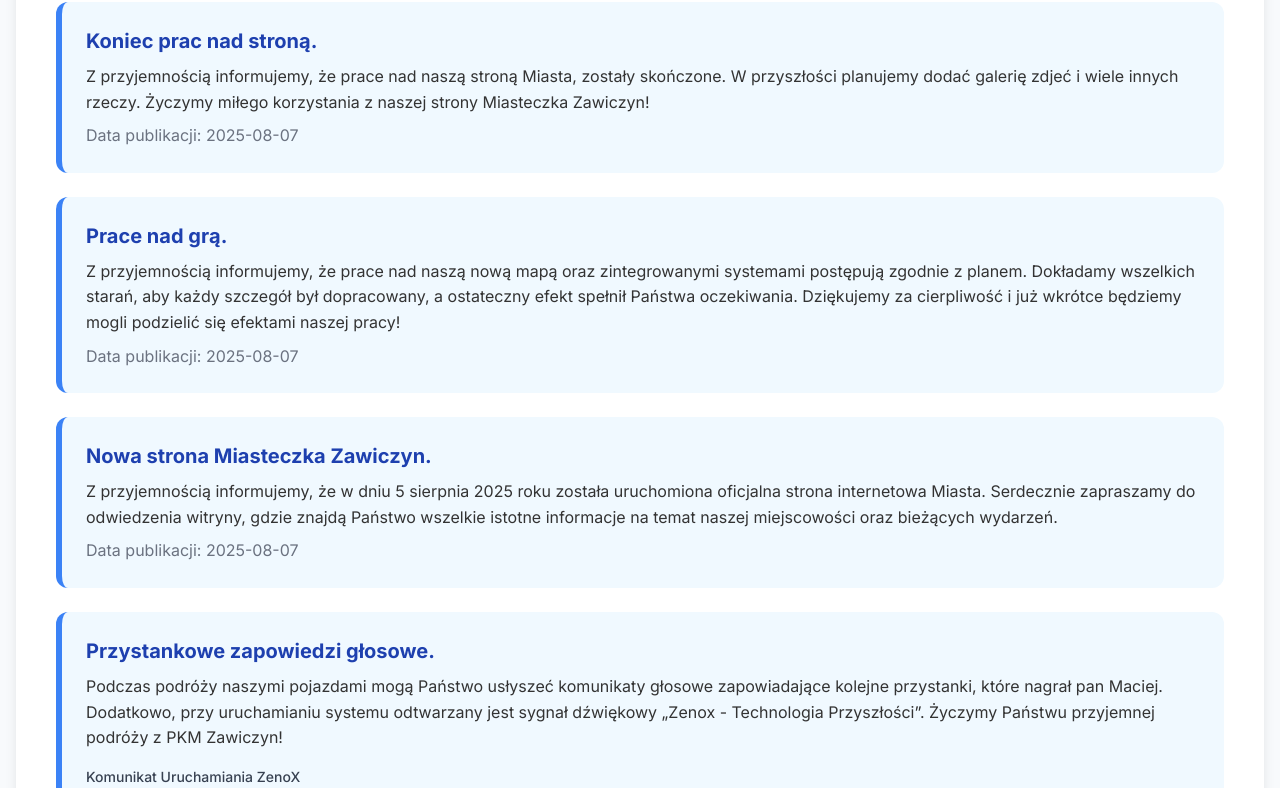
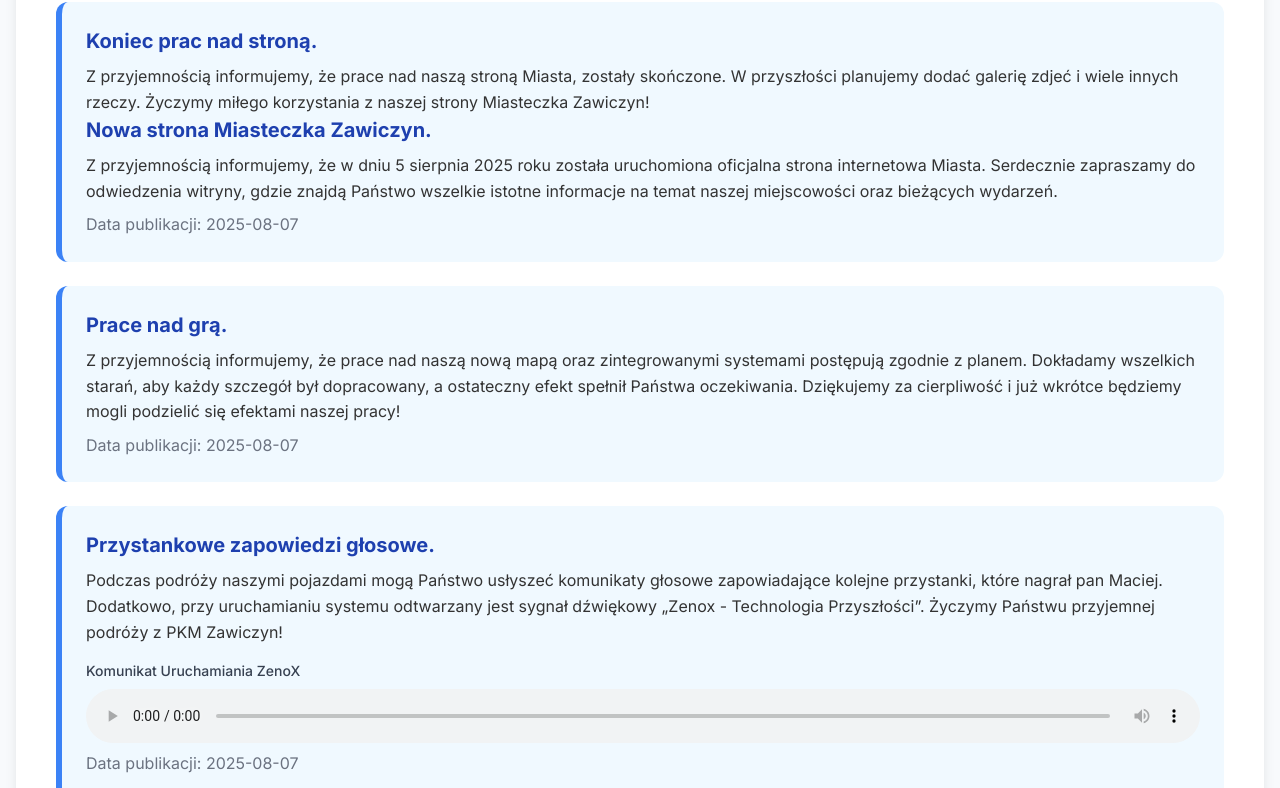
Before and after one commit to MiasteczkoZawiczyn/ZawiczynMIASTECZKO, a plain HTML site: page index.html in a window 1280 px wide. Shown: the part 306-1094 px from the top of the page. Drawn offline with nearby package versions, Linux system fonts and the light colour scheme.

Commit message:
index.html

```diff
--- a/index.html
+++ b/index.html
@@ -202,17 +202,13 @@
                 <div class="announcement-item">
                     <h3>Koniec prac nad stroną.</h3>
                     <p>Z przyjemnością informujemy, że prace nad naszą stroną Miasta, zostały skończone. W przyszłości planujemy dodać galerię zdjeć i wiele innych rzeczy. Życzymy miłego korzystania z naszej strony Miasteczka Zawiczyn!</p>
+                    <h3>Nowa strona Miasteczka Zawiczyn.</h3>
+                    <p>Z przyjemnością informujemy, że w dniu 5 sierpnia 2025 roku została uruchomiona oficjalna strona internetowa Miasta. Serdecznie zapraszamy do odwiedzenia witryny, gdzie znajdą Państwo wszelkie istotne informacje na temat naszej miejscowości oraz bieżących wydarzeń.</p>
                     <p class="text-sm text-gray-500 mt-2">Data publikacji: 2025-08-07</p>
                 </div>
-
                 <div class="announcement-item">
                     <h3>Prace nad grą.</h3>
                     <p>Z przyjemnością informujemy, że prace nad naszą nową mapą oraz zintegrowanymi systemami postępują zgodnie z planem. Dokładamy wszelkich starań, aby każdy szczegół był dopracowany, a ostateczny efekt spełnił Państwa oczekiwania. Dziękujemy za cierpliwość i już wkrótce będziemy mogli podzielić się efektami naszej pracy!</p>
-                    <p class="text-sm text-gray-500 mt-2">Data publikacji: 2025-08-07</p>
-                </div>
-                <div class="announcement-item">
-                    <h3>Nowa strona Miasteczka Zawiczyn.</h3>
-                    <p>Z przyjemnością informujemy, że w dniu 5 sierpnia 2025 roku została uruchomiona oficjalna strona internetowa Miasta. Serdecznie zapraszamy do odwiedzenia witryny, gdzie znajdą Państwo wszelkie istotne informacje na temat naszej miejscowości oraz bieżących wydarzeń.</p>
                     <p class="text-sm text-gray-500 mt-2">Data publikacji: 2025-08-07</p>
                 </div>
                <div class="announcement-item">
```
